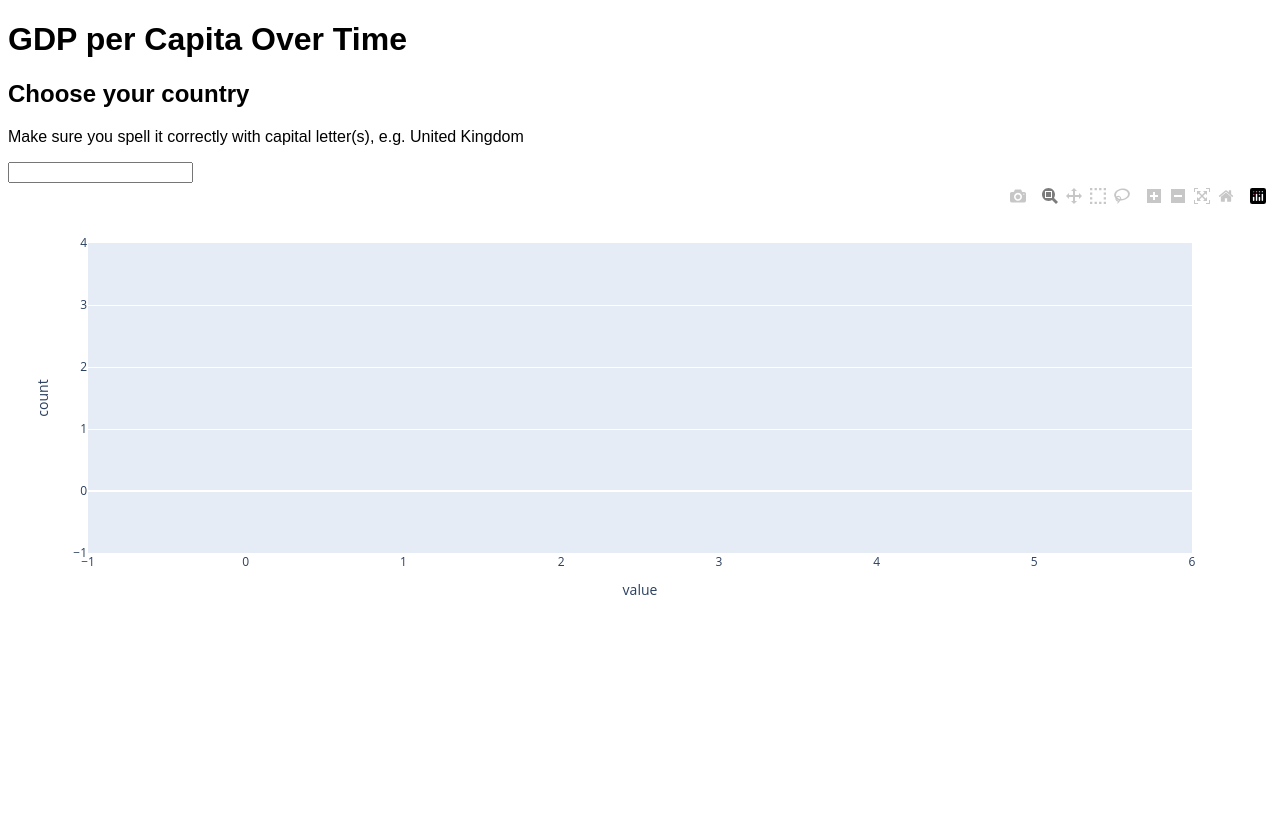
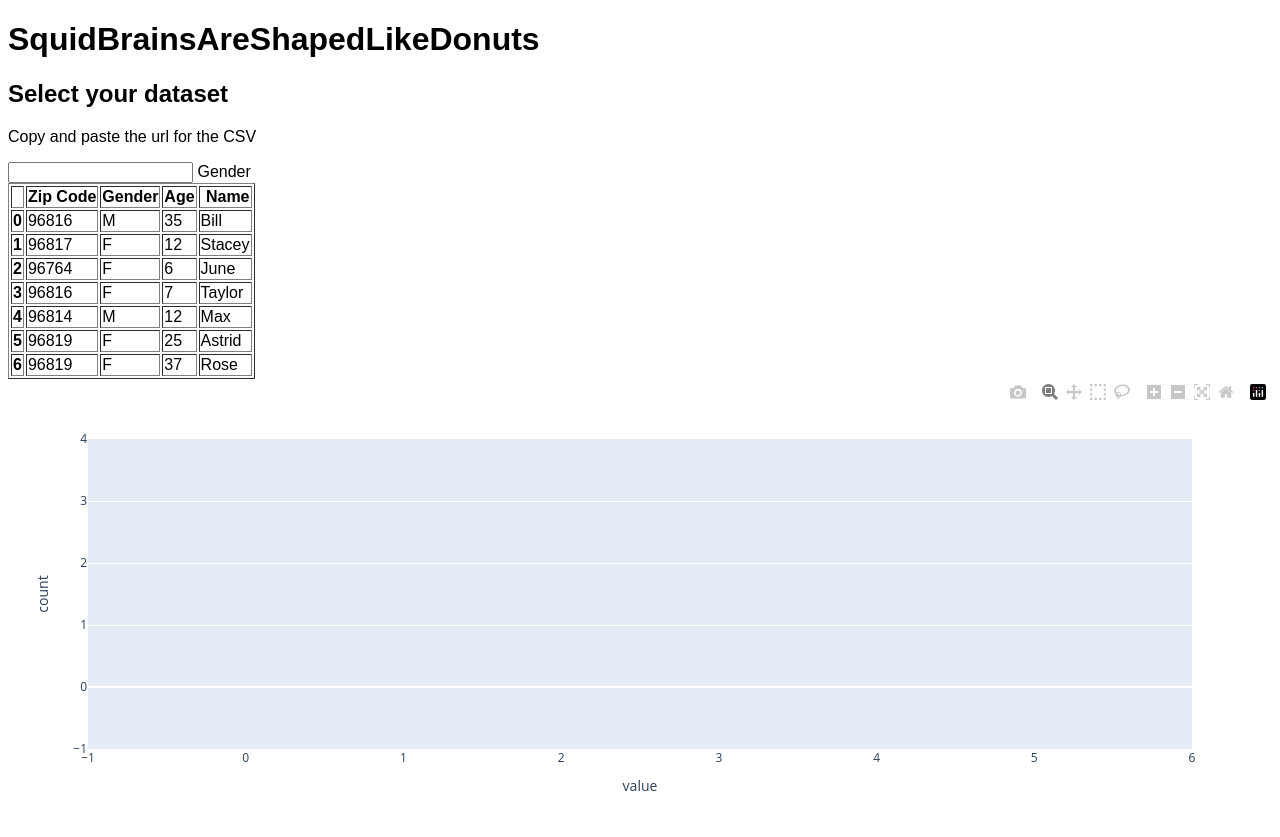
Before and after one commit to hmurai8/squidcharthacc, a Flask app: page / in a window 1280 px wide. Before the commit the page ends 595 px from the top, so only its background shows below. Run offline with Flask 2, Linux system fonts and the light colour scheme; some libraries are stand-ins or nearby versions.

Commit message:
Cleaned up plotting function and added printing of dataframe
NEXT: configure a callback to update dataframe and make dataframe shared
across all functions...

```diff
--- a/site-alanjones2/app.py
+++ b/site-alanjones2/app.py
@@ -23,6 +23,7 @@
 # the sys.path.
 sys.path.append(parent)
 
+# our libaries
 from brains.viz import plotly_viz as pp
 from brains.data import url as url
 
@@ -30,28 +31,24 @@
 app = Flask(__name__)
 
 
+# call back method, refreshes when data is entered
 @app.route('/callback', methods=['POST', 'GET'])
 def cb():
-    return gm(request.args.get('data'))
+    return plot(request.args.get('data')) # calls a function to update
 
 
 @app.route('/')
 def index():
-    return render_template('chartsajax.html', graphJSON=gm())
+    # return render_template('chartsajax.html', graphJSON=gm())
+    path = "../sample_data/example.csv"
+    df = url.path_to_dataframe(path)
+    return render_template('chartsajax.html', graphJSON=plot(), tables=[df.to_html(classes='data')], titles=df.columns.values)
 
 
-def gm(country='United Kingdom'):
-    # df = pd.DataFrame(px.data.gapminder())
-    path = "../sample_data/example.csv"
+def plot(path="../sample_data/example.csv"): # TODO add plot type and feature selection trhough callbacks
+    # ploit the stuff
+
     df = url.path_to_dataframe(path)
 
     fig = pp.histogram(df['Age'])
-
-    # fig = px.line(df[df['country'] == country], x="year", y="gdpPercap")
-
-    # graphJSON = json.dumps(fig, cls=plotly.utils.PlotlyJSONEncoder)
-    # print(fig.data[0])
-    # fig.data[0]['staticPlot']=True
-
-    # return graphJSON
     return fig
--- a/site-alanjones2/templates/chartsajax.html
+++ b/site-alanjones2/templates/chartsajax.html
@@ -15,10 +15,16 @@
 </head>
 
 <body style="font-family:arial, sans-serif">
-    <h1>GDP per Capita Over Time</h1>
-    <h2>Choose your country</h2>
-    <p>Make sure you spell it correctly with capital letter(s), e.g. United Kingdom</p>
+    <h1>SquidBrainsAreShapedLikeDonuts</h1>
+    <h2>Select your dataset</h2>
+    <p>Copy and paste the url for the CSV</p>
     <input type="text" id="fname" name="fname" onchange="cb(this.value)">
+
+    {% for table in tables %}
+            {{titles[loop.index]}}
+            {{ table|safe }}
+    {% endfor %}
+
     <div id="chart" class="chart"></div>
 </body>
 
```
